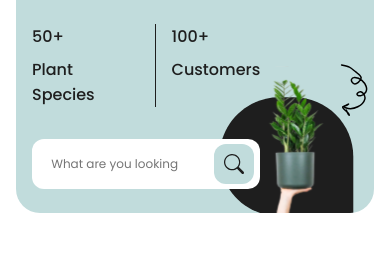
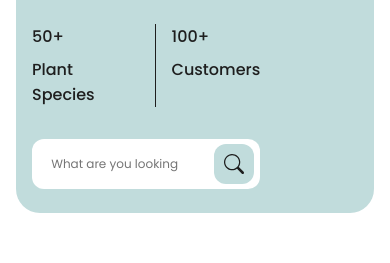
Before and after one commit to YasminHernandes/greenmind-store, a React (Vite) app: page / in a window 390 px wide. Shown: the part 182-445 px from the top of the page. Built offline with nearby package versions, Linux system fonts and the light colour scheme; no server answers.

Commit message:
fix(moible): responsiveness breaks

```diff
--- a/src/components/CategoryCard/styles.scss
+++ b/src/components/CategoryCard/styles.scss
@@ -10,7 +10,7 @@
   .cartegory__image {
     border-radius: 50%;
 
-    @media screen and (max-width: $breakpoint-tablet-max) {
+    @media screen and (max-width: $breakpoint-mobile-max) {
       width: 130px;
       height: 130px;
     }
--- a/src/components/Footer/styles.scss
+++ b/src/components/Footer/styles.scss
@@ -3,6 +3,10 @@
 .footer {
   width: 100%;
   background: $color-primary-default;
+
+  @media screen and (min-width: $breakpoint-mobile-max) and (max-width: 1439.98px)  {
+    padding: 3rem 0 !important;
+  }
 
   .footer-wrapper {
     padding: 3rem 6rem;
--- a/src/components/Header/styles.scss
+++ b/src/components/Header/styles.scss
@@ -144,6 +144,10 @@
           }
         }
       }
+
+      @media screen and (max-width: 900px) {
+        justify-content: center;
+      }
       @media screen and (max-width: $breakpoint-mobile-max) {
         display: none;
 
@@ -161,6 +165,7 @@
           padding: 1rem 1.5rem;
           animation: slideRight .4s linear;
           transition: all .4s ease-in-out;
+          overflow-y: scroll;
 
           .nav__list {
             gap: 0;
@@ -187,6 +192,7 @@
           }
         }
       }
+
     }
 
     .header-column-right {
--- a/src/routes/Home/styles.scss
+++ b/src/routes/Home/styles.scss
@@ -139,11 +139,13 @@
       svg {
         height: max-content;
       }
+
+      @media screen and (max-width: $breakpoint-tablet-max) {
+        width: 80%;
+        right: -20px;
+      }
       @media screen and (max-width: $breakpoint-mobile-max) {
-        width: 65%;
-      }
-      @media screen and (max-width: 425px) {
-        width: 60%;
+        display: none !important;
       }
     }
     @media screen and (max-width: $breakpoint-mobile-max) {
--- a/src/routes/ProductsCatalog/styles.scss
+++ b/src/routes/ProductsCatalog/styles.scss
@@ -435,7 +435,7 @@
           right: 40px;
         }
 
-        @media screen and (max-width: $breakpoint-mobile-max) {
+        @media screen and (max-width: $breakpoint-tablet-max) {
           display: none;
         }
       }
@@ -457,7 +457,7 @@
           }
         }
 
-        @media screen and (max-width: $breakpoint-mobile-max){
+        @media screen and (max-width: $breakpoint-tablet-max){
           position: absolute;
           left: -40px;
           bottom: -160px;
```
